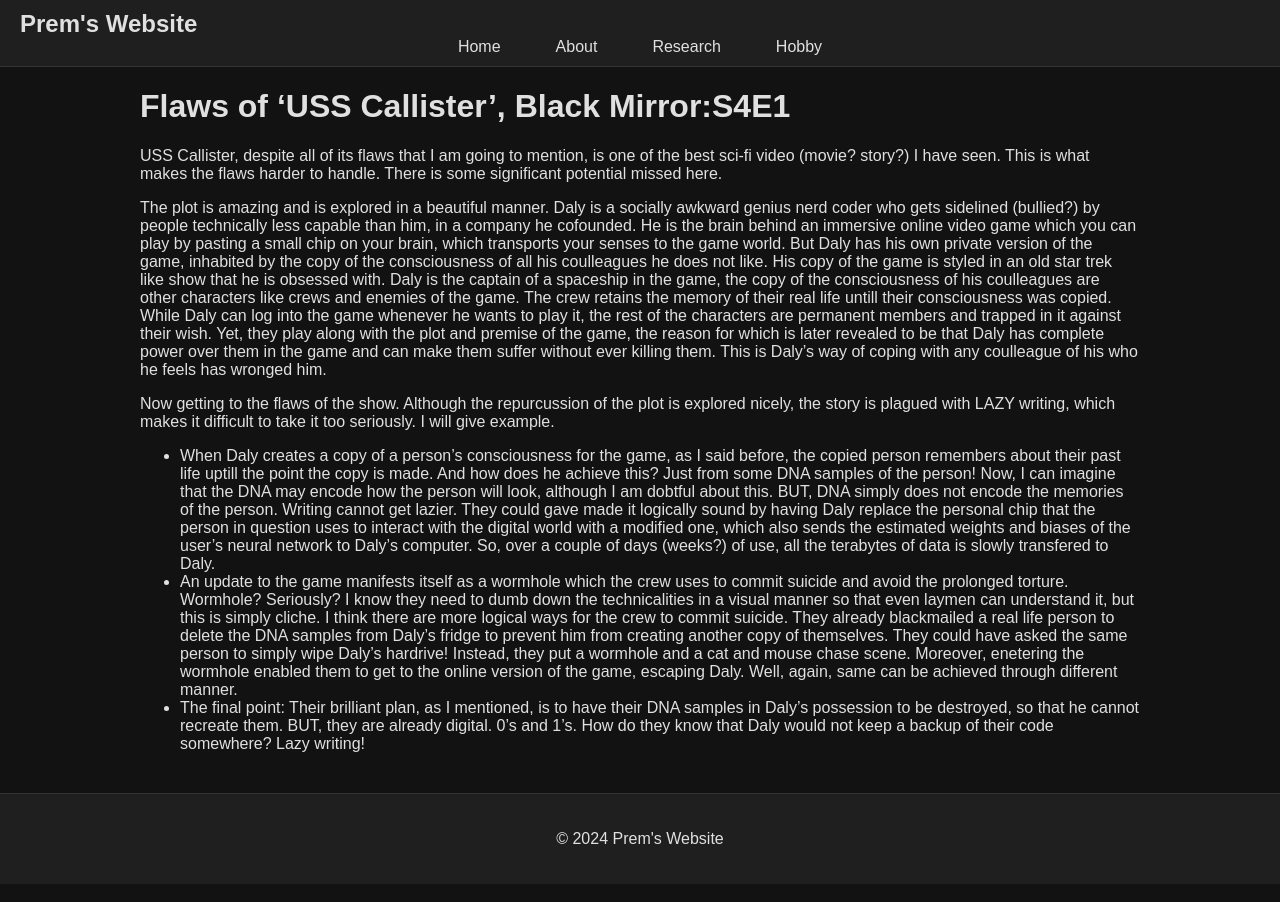
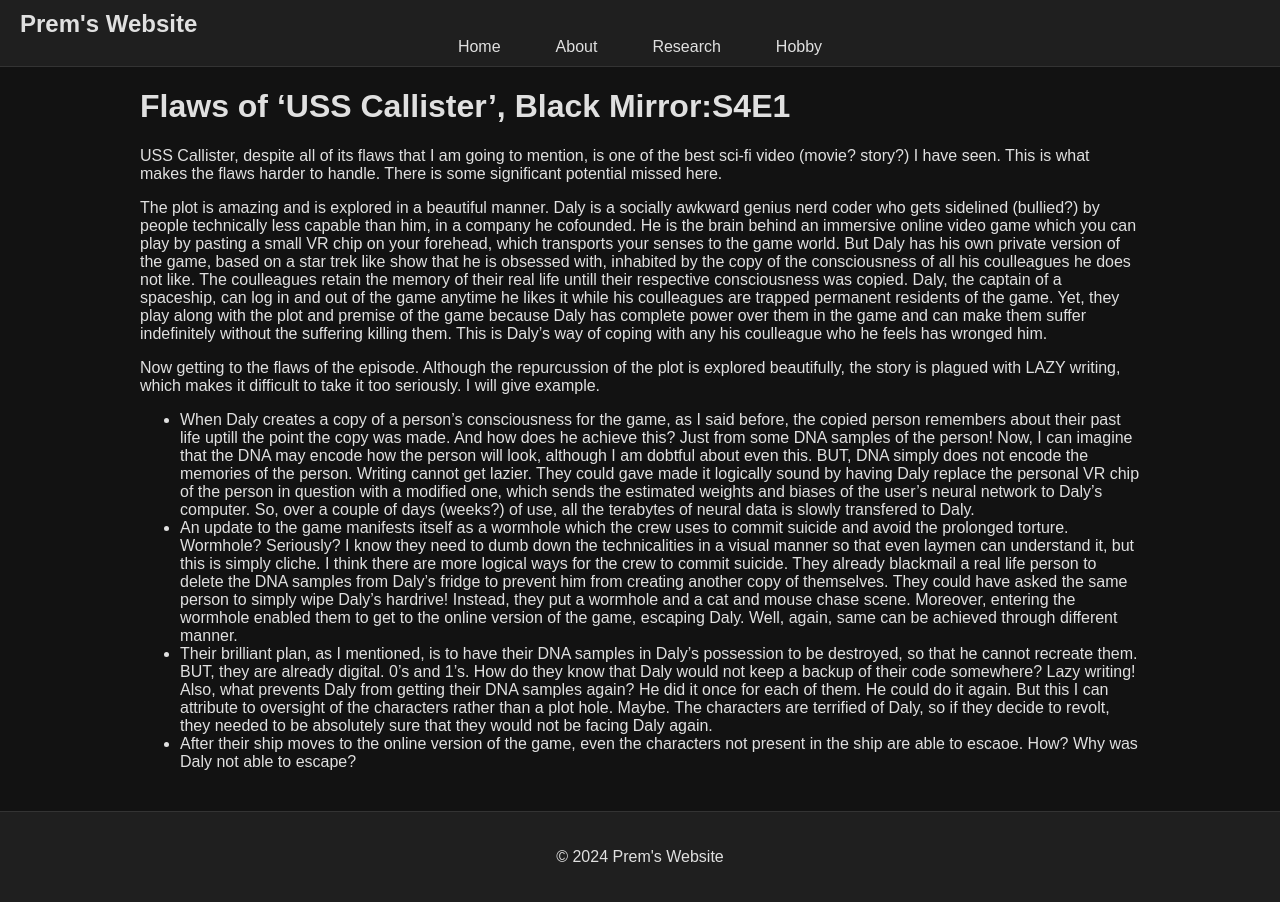
Before and after one commit to prem314/prem314.github.io, a Jekyll site: the page built from flaws_of_uss_callister_black_mirror_s4e1.md, in a window 1280 px wide. Built offline with Jekyll 4.4.1, drawn with Linux system fonts in a browser that asks for light colours.

Commit message:
Update flaws_of_uss_callister_black_mirror_s4e1.md

```diff
--- a/flaws_of_uss_callister_black_mirror_s4e1.md
+++ b/flaws_of_uss_callister_black_mirror_s4e1.md
@@ -8,17 +8,16 @@
 USS Callister, despite all of its flaws that I am going to mention, is one of the best sci-fi video (movie? story?) I have seen. This is what makes the flaws harder to handle. There is some significant potential missed here.
 
 The plot is amazing and is explored in a beautiful manner. Daly is a socially awkward genius nerd coder who gets sidelined (bullied?) by people technically less capable than him, in a company he cofounded.
-He is the brain behind an immersive online video game which you can play by pasting a small chip on your brain, which transports your senses to the game world.
-But Daly has his own private version of the game, inhabited by the copy of the consciousness of all his coulleagues he does not like.
-His copy of the game is styled in an old star trek like show that he is obsessed with.
-Daly is the captain of a spaceship in the game, the copy of the consciousness of his coulleagues are other characters like crews and enemies of the game.
-The crew retains the memory of their real life untill their consciousness was copied.
-While Daly can log into the game whenever he wants to play it, the rest of the characters are permanent members and trapped in it against their wish.
-Yet, they play along with the plot and premise of the game, the reason for which is later revealed to be that Daly has complete power over them in the game and can make them suffer without ever killing them.
-This is Daly's way of coping with any coulleague of his who he feels has wronged him.
+He is the brain behind an immersive online video game which you can play by pasting a small VR chip on your forehead, which transports your senses to the game world.
+But Daly has his own private version of the game, based on a star trek like show that he is obsessed with, inhabited by the copy of the consciousness of all his coulleagues he does not like.
+The coulleagues retain the memory of their real life untill their respective consciousness was copied.
+Daly, the captain of a spaceship, can log in and out of the game anytime he likes it while his coulleagues are trapped permanent residents of the game.
+Yet, they play along with the plot and premise of the game because Daly has complete power over them in the game and can make them suffer indefinitely without the suffering killing them.
+This is Daly's way of coping with any his coulleague who he feels has wronged him.
 
-Now getting to the flaws of the show. Although the repurcussion of the plot is explored nicely, the story is plagued with LAZY writing, which makes it difficult to take it too seriously. I will give example.
+Now getting to the flaws of the episode. Although the repurcussion of the plot is explored beautifully, the story is plagued with LAZY writing, which makes it difficult to take it too seriously. I will give example.
 
-  - When Daly creates a copy of a person's consciousness for the game, as I said before, the copied person remembers about their past life uptill the point the copy is made. And how does he achieve this? Just from some DNA samples of the person! Now, I can imagine that the DNA may encode how the person will look, although I am dobtful about this. BUT, DNA simply does not encode the memories of the person. Writing cannot get lazier. They could gave made it logically sound by having Daly replace the personal chip that the person in question uses to interact with the digital world with a modified one, which also sends the estimated weights and biases of the user's neural network to Daly's computer. So, over a couple of days (weeks?) of use, all the terabytes of data is slowly transfered to Daly.
-  - An update to the game manifests itself as a wormhole which the crew uses to commit suicide and avoid the prolonged torture. Wormhole? Seriously? I know they need to dumb down the technicalities in a visual manner so that even laymen can understand it, but this is simply cliche. I think there are more logical ways for the crew to commit suicide. They already blackmailed a real life person to delete the DNA samples from Daly's fridge to prevent him from creating another copy of themselves. They could have asked the same person to simply wipe Daly's hardrive! Instead, they put a wormhole and a cat and mouse chase scene. Moreover, enetering the wormhole enabled them to get to the online version of the game, escaping Daly. Well, again, same can be achieved through different manner.
-  - The final point: Their brilliant plan, as I mentioned, is to have their DNA samples in Daly's possession to be destroyed, so that he cannot recreate them. BUT, they are already digital. 0's and 1's. How do they know that Daly would not keep a backup of their code somewhere? Lazy writing!
+  - When Daly creates a copy of a person's consciousness for the game, as I said before, the copied person remembers about their past life uptill the point the copy was made. And how does he achieve this? Just from some DNA samples of the person! Now, I can imagine that the DNA may encode how the person will look, although I am dobtful about even this. BUT, DNA simply does not encode the memories of the person. Writing cannot get lazier. They could gave made it logically sound by having Daly replace the personal VR chip of the person in question with a modified one, which sends the estimated weights and biases of the user's neural network to Daly's computer. So, over a couple of days (weeks?) of use, all the terabytes of neural data is slowly transfered to Daly.
+  - An update to the game manifests itself as a wormhole which the crew uses to commit suicide and avoid the prolonged torture. Wormhole? Seriously? I know they need to dumb down the technicalities in a visual manner so that even laymen can understand it, but this is simply cliche. I think there are more logical ways for the crew to commit suicide. They already blackmail a real life person to delete the DNA samples from Daly's fridge to prevent him from creating another copy of themselves. They could have asked the same person to simply wipe Daly's hardrive! Instead, they put a wormhole and a cat and mouse chase scene. Moreover, entering the wormhole enabled them to get to the online version of the game, escaping Daly. Well, again, same can be achieved through different manner.
+  - Their brilliant plan, as I mentioned, is to have their DNA samples in Daly's possession to be destroyed, so that he cannot recreate them. BUT, they are already digital. 0's and 1's. How do they know that Daly would not keep a backup of their code somewhere? Lazy writing! Also, what prevents Daly from getting their DNA samples again? He did it once for each of them. He could do it again. But this I can attribute to oversight of the characters rather than a plot hole. Maybe. The characters are terrified of Daly, so if they decide to revolt, they needed to be absolutely sure that they would not be facing Daly again.
+  - After their ship moves to the online version of the game, even the characters not present in the ship are able to escaoe. How? Why was Daly not able to escape?
```
